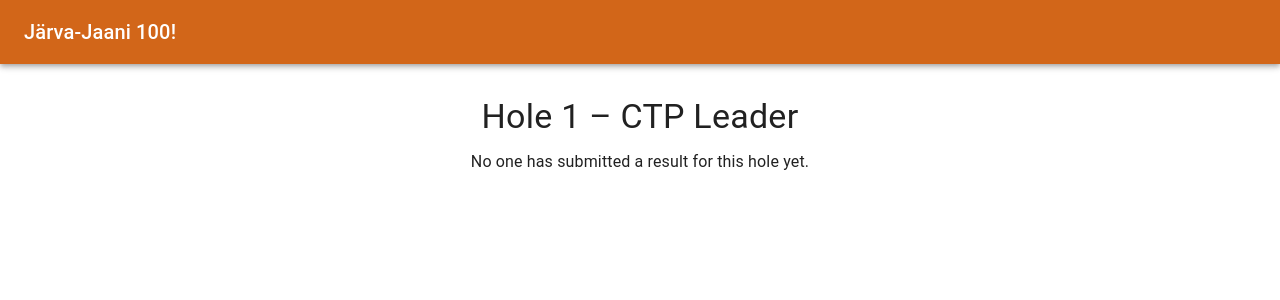
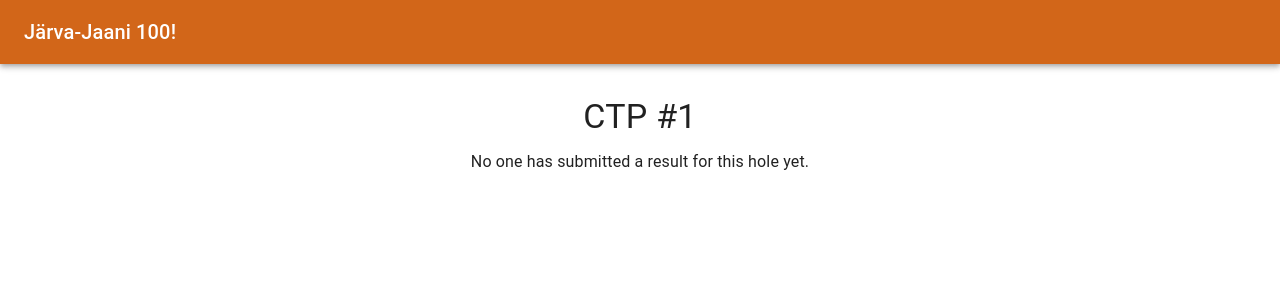
Before and after one commit to apunkto/jj100, a Next.js app: page /ctp/1 in a window 1280 px wide. Shown: the top 300 px of the page. Built offline with nearby package versions, Linux system fonts and the light colour scheme; no server answers.

Commit message:
ctp page

```diff
--- a/src/pages/ctp/[hole].tsx
+++ b/src/pages/ctp/[hole].tsx
@@ -1,13 +1,13 @@
-import { useRouter } from 'next/router'
-import { useEffect, useState } from 'react'
-import { Box, Typography, CircularProgress } from '@mui/material'
+import {useRouter} from 'next/router'
+import {useEffect, useState} from 'react'
+import {Box, Typography, CircularProgress} from '@mui/material'
 import Layout from '@/src/components/Layout'
-import useCtpApi, { CtpResult } from '@/src/api/useCtpApi'
+import useCtpApi, {CtpResult} from '@/src/api/useCtpApi'
 
 export default function CtpHolePage() {
     const router = useRouter()
-    const { hole } = router.query
-    const { getCtp } = useCtpApi()
+    const {hole} = router.query
+    const {getCtp} = useCtpApi()
 
     const [ctp, setCtp] = useState<CtpResult | null>(null)
     const [loading, setLoading] = useState(true)
@@ -25,15 +25,20 @@ export default function CtpHolePage() {
         <Layout>
             <Box textAlign="center" mt={4}>
                 <Typography variant="h4" gutterBottom>
-                    Hole {hole} – CTP Leader
+                    CTP #{hole}
                 </Typography>
 
                 {loading ? (
-                    <CircularProgress />
+                    <CircularProgress/>
                 ) : ctp?.player_name ? (
-                    <Typography variant="h6">
-                        {ctp.player_name} – {ctp.distance_cm} cm
-                    </Typography>
+                    <>
+                        <Typography variant="h6">
+                            {ctp.player_name}
+                        </Typography>
+                        <Typography variant="h5">
+                            {ctp.distance_cm} cm
+                        </Typography>
+                    </>
                 ) : (
                     <Typography variant="body1">
                         No one has submitted a result for this hole yet.
```
